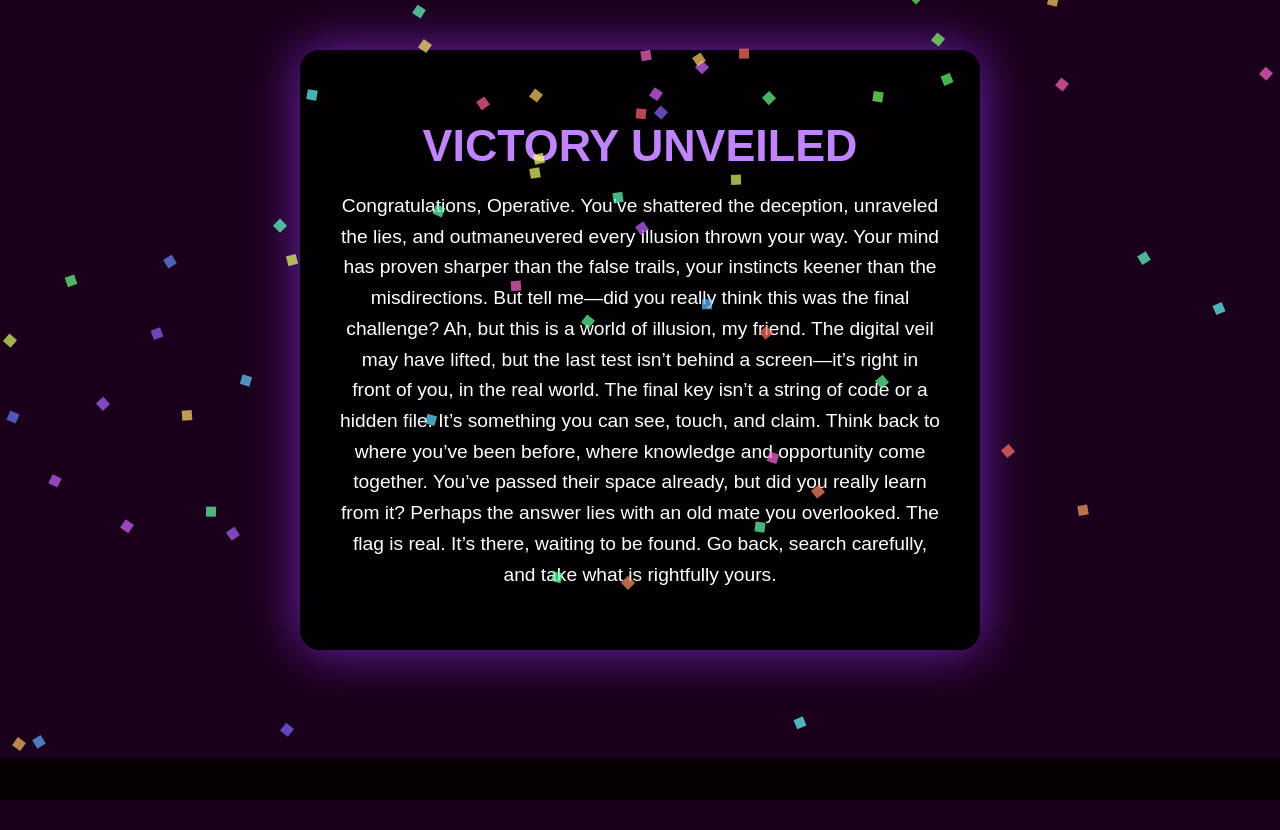
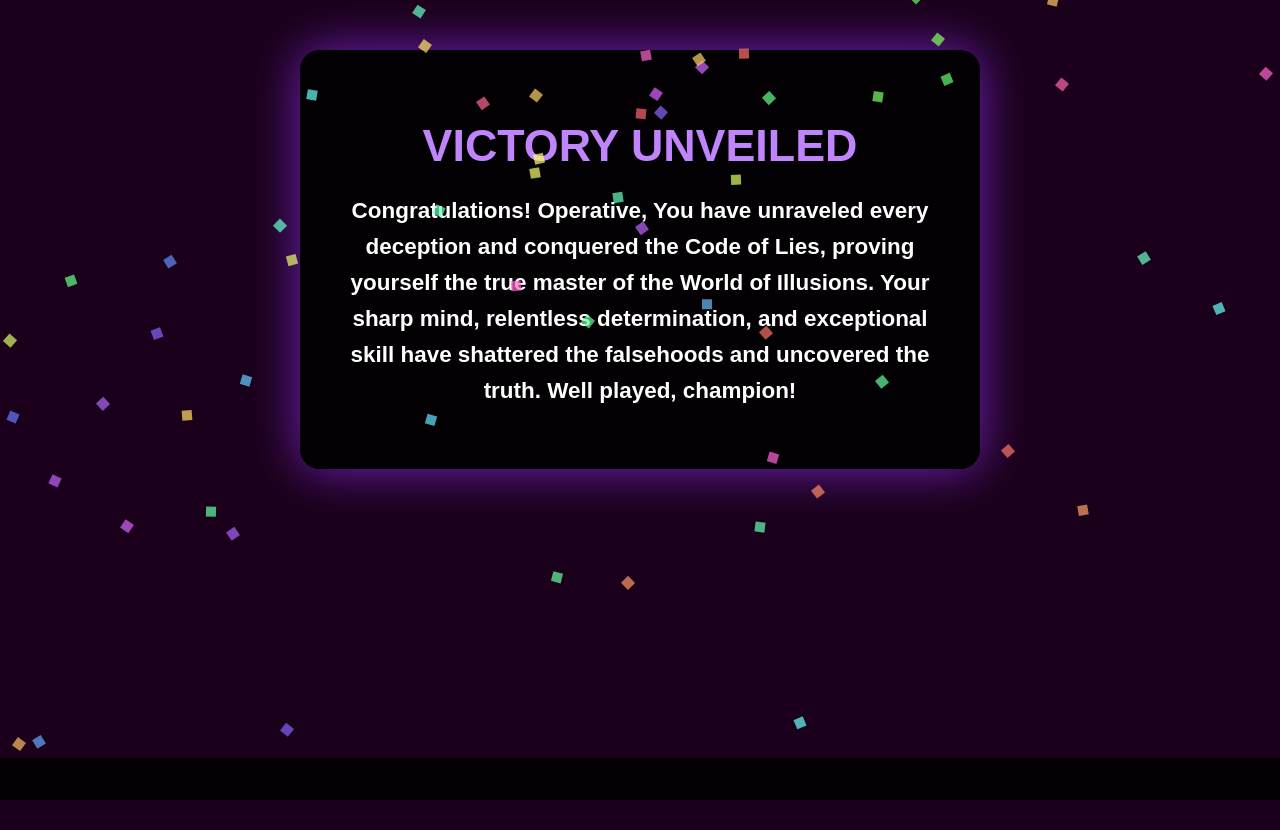
Before and after one commit to omega-mirage/endpoint-hustle, a Flask app: page /FRAGMENT in a window 1280 px wide. Shown: the top 830 px of the page. Run offline with Flask 3, Linux system fonts and the light colour scheme.

Commit message:
Update frag.html

```diff
--- a/templates/frag.html
+++ b/templates/frag.html
@@ -82,15 +82,10 @@
 <body>
     <div class="container">
         <h1>Victory Unveiled</h1>
-        <p>Congratulations, Operative.
+       <h3>
+        <p>Congratulations! Operative, You have unraveled every deception and conquered the Code of Lies, proving yourself the true master of the World of Illusions. Your sharp mind, relentless determination, and exceptional skill have shattered the falsehoods and uncovered the truth. Well played, champion!
 
-You’ve shattered the deception, unraveled the lies, and outmaneuvered every illusion thrown your way. Your mind has proven sharper than the false trails, your instincts keener than the misdirections. But tell me—did you really think this was the final challenge?
-
-Ah, but this is a world of illusion, my friend. The digital veil may have lifted, but the last test isn’t behind a screen—it’s right in front of you, in the real world. The final key isn’t a string of code or a hidden file. It’s something you can see, touch, and claim.
-
-Think back to where you’ve been before, where knowledge and opportunity come together. You’ve passed their space already, but did you really learn from it? Perhaps the answer lies with an old mate you overlooked.
-
-The flag is real. It’s there, waiting to be found. Go back, search carefully, and take what is rightfully yours.</p>
+<h3>
     </div>
     <script>
         // Generate Confetti Elements
```
